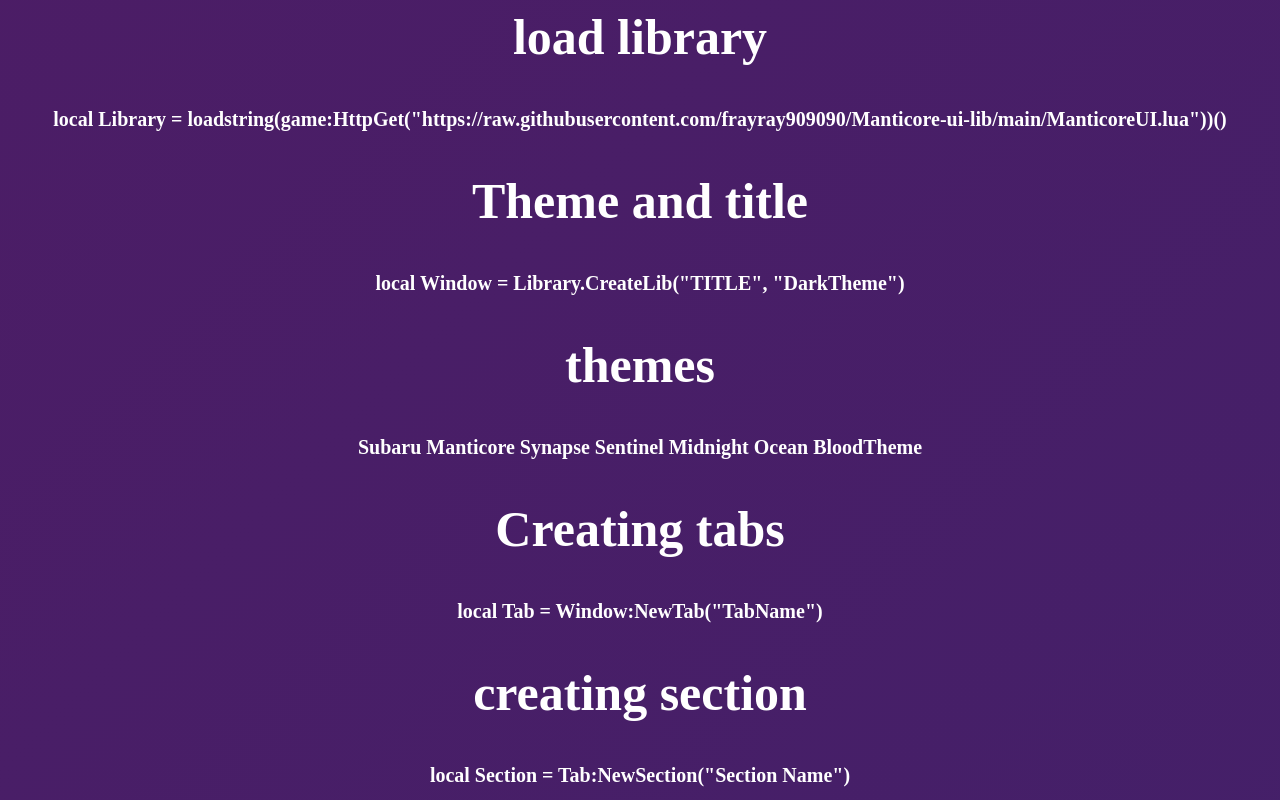
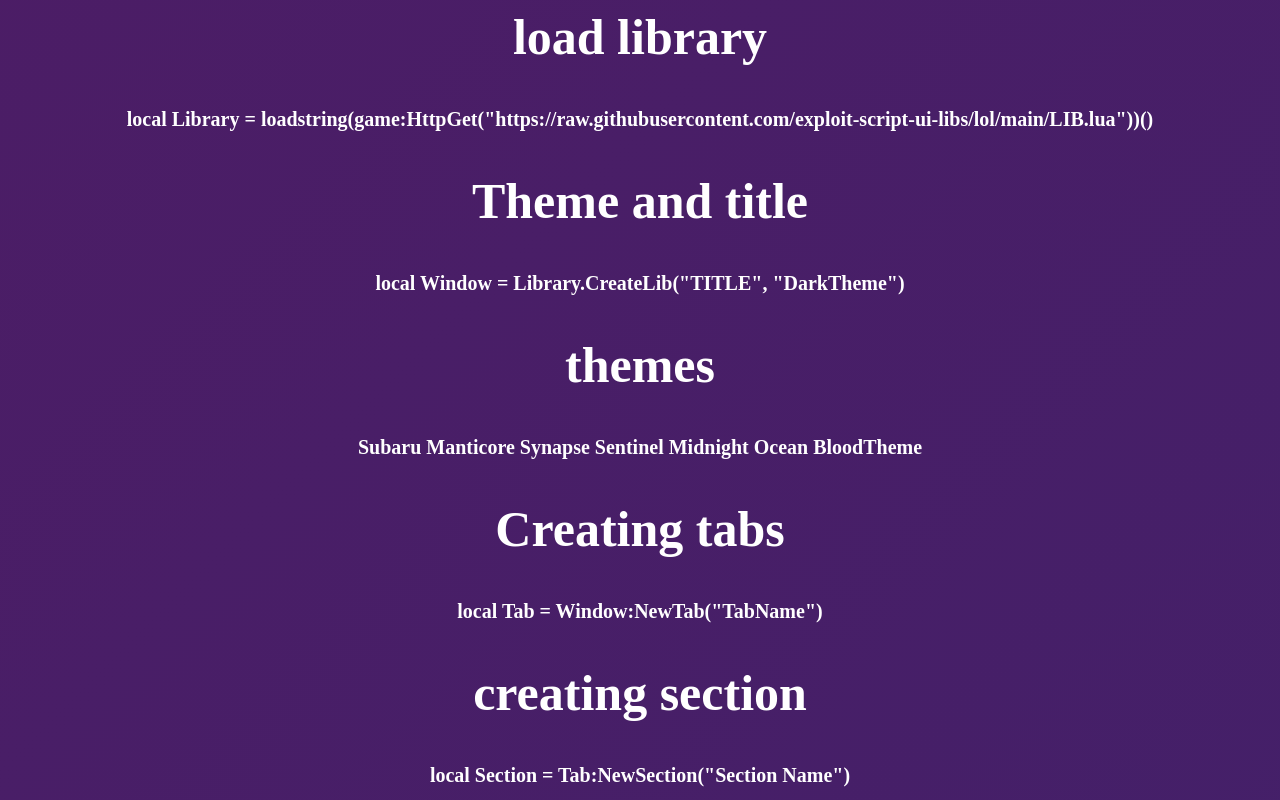
Before and after one commit to lol-lo-l/Manticore-UI-Library-docs, a plain HTML site: page index.html in a window 1280 px wide. Shown: the top 800 px of the page. Drawn offline with Linux system fonts and the light colour scheme.

Commit message:
Update index.html

```diff
--- a/index.html
+++ b/index.html
@@ -39,7 +39,7 @@
 <body>
     <center>
     <h2>load library</h2>
-    <h1>local Library = loadstring(game:HttpGet("https://raw.githubusercontent.com/frayray909090/Manticore-ui-lib/main/ManticoreUI.lua"))()
+    <h1>local Library = loadstring(game:HttpGet("https://raw.githubusercontent.com/exploit-script-ui-libs/lol/main/LIB.lua"))()
     </h1>
     <h2>Theme and title</h2>
     <h1>local Window = Library.CreateLib("TITLE", "DarkTheme")</h1>
```
